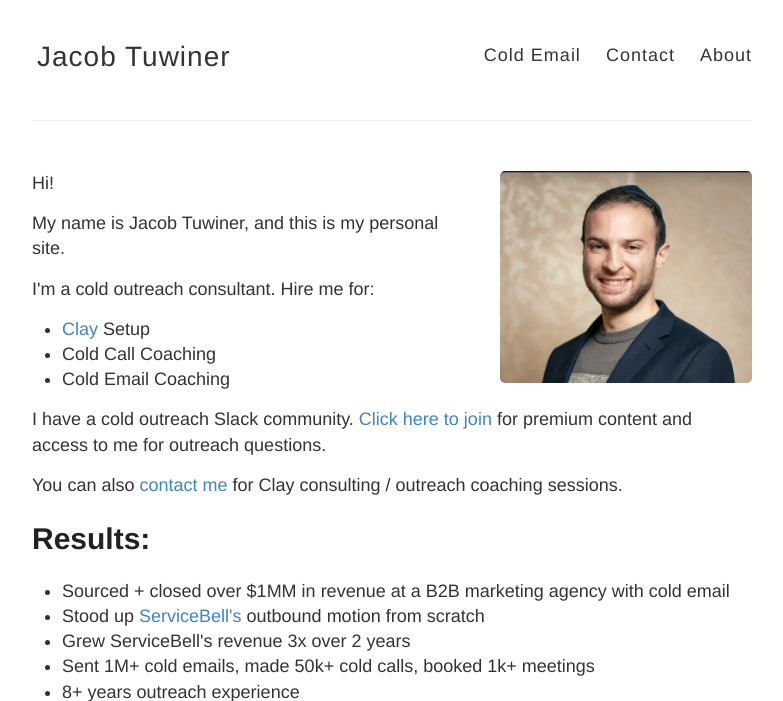
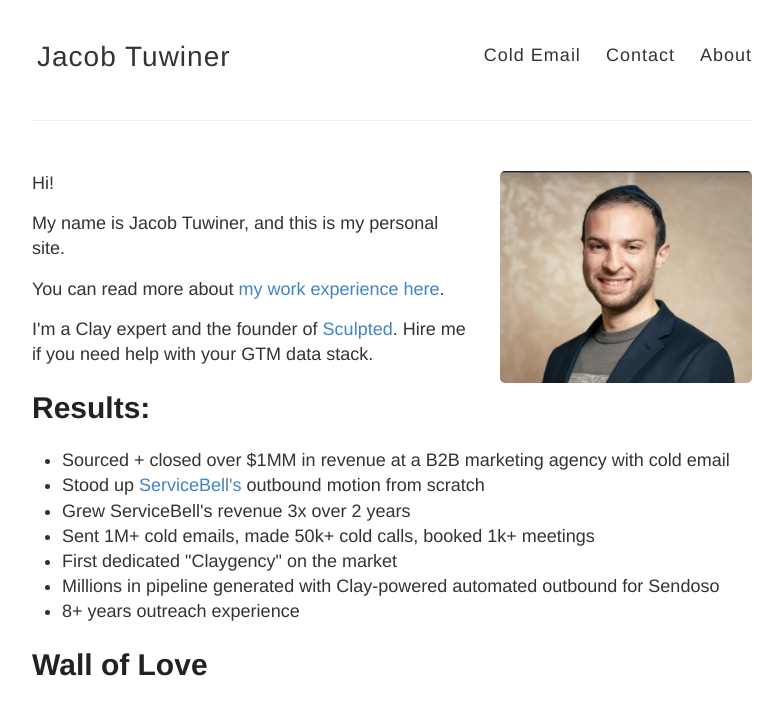
Before and after one commit to easypcceo/jacobtuwiner, a Jekyll site: the page built from index.html, in a window 1280 px wide and 900 px high, cut to the strip 0-701 px from the top of the window. Shown: the whole strip, without its empty margins (248-1031 px from the left). Built offline with Jekyll 4.4.1, drawn with Linux system fonts in a browser that asks for light colours.

Commit message:
Update index.html

```diff
--- a/index.html
+++ b/index.html
@@ -7,19 +7,9 @@ seotitle: Jacob Tuwiner's Personal Site
 
 <p>Hi!</p>
 
-<p>My name is Jacob Tuwiner, and this is my personal site.</p>
+<p>My name is Jacob Tuwiner, and this is my personal site.</p> You can read more about <a href="/about/">my work experience here</a>.
 
-<p>I'm a cold outreach consultant. Hire me for:</p>
-
-<ul>
-	<li><a target="_blank" href="https://clay.com/?grsf=jacob-57ch02">Clay</a> Setup</li>
-	<li>Cold Call Coaching</li>
-	<li>Cold Email Coaching</li>
-</ul>
-
-<p>I have a cold outreach Slack community. <a target="_blank" href="https://join.slack.com/t/outboundclosers/shared_invite/zt-1z3mq8koi-5krR1lScjz3~zx9~lbkwKw">Click here to join</a> for premium content and access to me for outreach questions.</p>
-
-<p>You can also <a href="/contact/">contact me</a> for Clay consulting / outreach coaching sessions.</p>
+<p>I'm a Clay expert and the founder of <a target="_blank" href="https://www.sculpted.agency">Sculpted</a>. Hire me if you need help with your GTM data stack.</p>
 
 <h2>Results:</h2>
 
@@ -28,6 +18,8 @@ seotitle: Jacob Tuwiner's Personal Site
 	<li>Stood up <a target="_blank" href="https://wwww.servicebell.com">ServiceBell's</a> outbound motion from scratch</li>
 	<li>Grew ServiceBell's revenue 3x over 2 years</li>
 	<li>Sent 1M+ cold emails, made 50k+ cold calls, booked 1k+ meetings</li>
+	<li>First dedicated "Claygency" on the market</li>
+	<li>Millions in pipeline generated with Clay-powered automated outbound for Sendoso</li>
 	<li>8+ years outreach experience</li>
 </ul>
 
```
